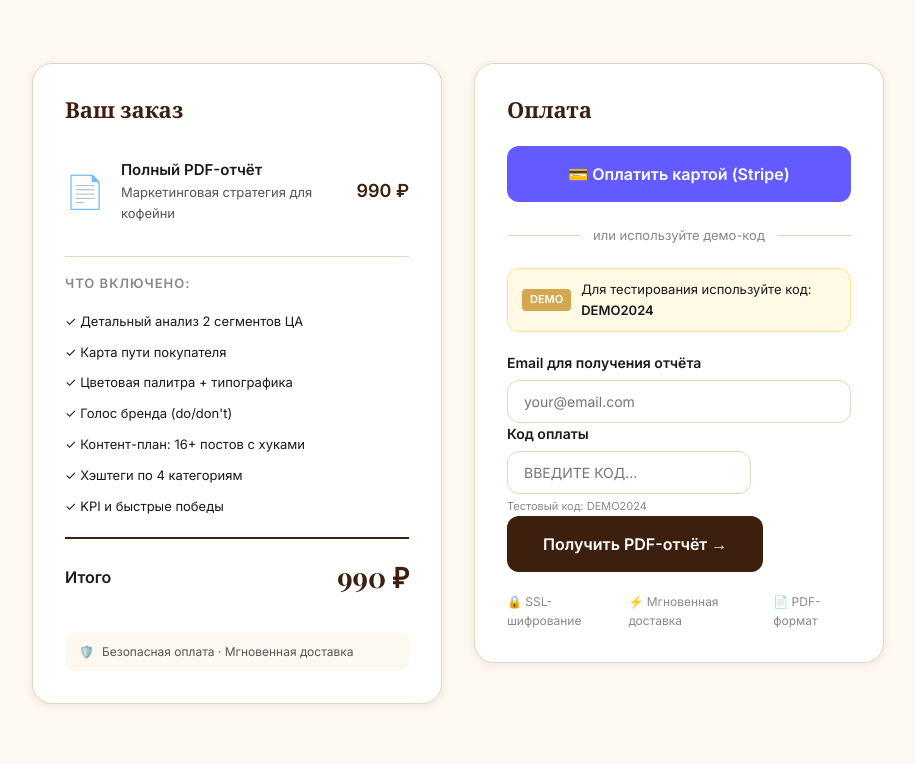
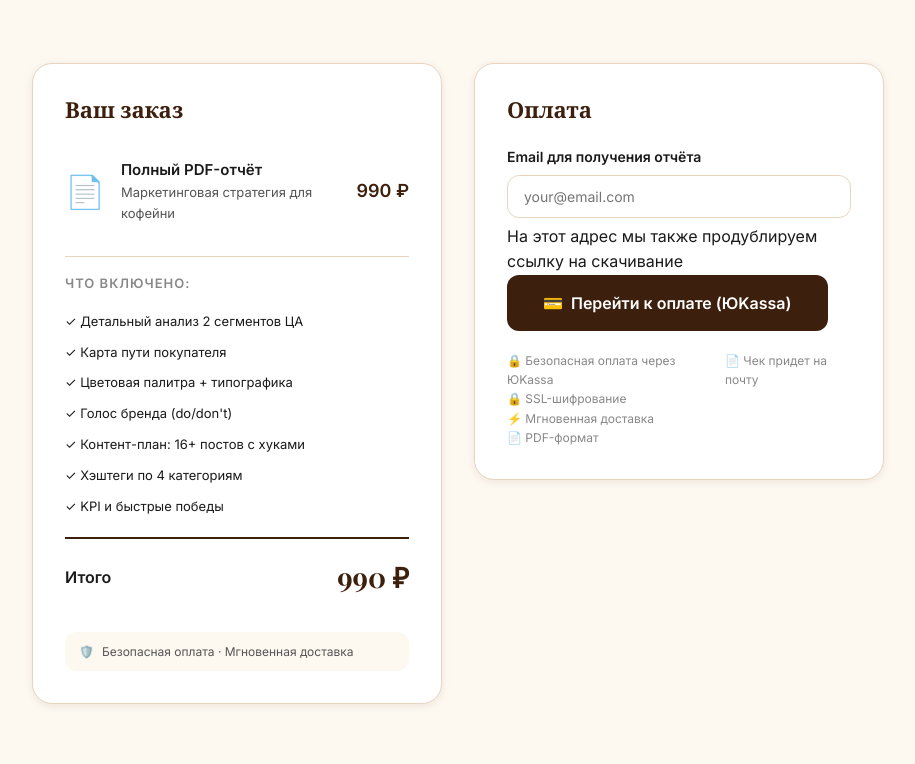
Before and after one commit to bagaudin200/Coffee, a Flask app: template templates/payment.html in a window 1280 px wide. Shown: the part 65-829 px from the top of the page, without its empty margins (182-1097 px from the left). Run offline with Flask 3, Linux system fonts and the light colour scheme; the template is opened without the code that fills it, so the values that code supplies are empty.

Commit message:
Integrate Yookassa payment system and remove Stripe

```diff
--- a/app.py
+++ b/app.py
@@ -1,149 +1,140 @@
 import os
-import json
 import uuid
-import hashlib
-import traceback
-from datetime import datetime
-from flask import Flask, render_template, request, jsonify, send_file, session, redirect, url_for
-from dotenv import load_dotenv
+from flask import Flask, render_template, request, jsonify, session, redirect, url_for, send_file
 from ai_generator import generate_strategy
 from pdf_generator import generate_pdf_report
+from yookassa import Configuration, Payment
+from dotenv import load_dotenv
 
 load_dotenv()
 
 app = Flask(__name__)
-# Use a strong secret key for client-side sessions
-app.secret_key = os.environ.get("SECRET_KEY", "coffeestrategy-secure-key-2024-v2")
+app.secret_key = os.environ.get("SECRET_KEY", "coffee-secret-2024")
 
-# Railway/Heroku often have issues with filesystem sessions.
-# Switching to default Flask client-side signed cookie sessions for maximum reliability.
-app.config["SESSION_PERMANENT"] = True
-app.config["PERMANENT_SESSION_LIFETIME"] = 3600 # 1 hour
+# ЮKassa Configuration
+YOOKASSA_SHOP_ID = os.environ.get("YOOKASSA_SHOP_ID")
+YOOKASSA_SECRET_KEY = os.environ.get("YOOKASSA_SECRET_KEY")
 
-REPORTS_DIR = os.path.join(os.path.dirname(__file__), "reports")
-os.makedirs(REPORTS_DIR, exist_ok=True)
+if YOOKASSA_SHOP_ID and YOOKASSA_SECRET_KEY:
+    Configuration.configure(YOOKASSA_SHOP_ID, YOOKASSA_SECRET_KEY)
 
-# Demo payment codes for testing
-VALID_PAYMENT_CODES = {"DEMO2024", "COFFEE99", "STRATEGY1"}
+@app.route('/')
+def index():
+    return render_template('index.html')
 
-@app.route("/")
-def index():
-    return render_template("index.html")
+@app.route('/brief')
+def brief():
+    return render_template('brief.html')
 
-@app.route("/brief")
-def brief():
-    return render_template("brief.html")
+@app.route('/api/generate', methods=['POST'])
+def api_generate():
+    try:
+        data = request.json
+        session['brief_data'] = data
 
-@app.route("/api/generate-preview", methods=["POST"])
-def generate_preview():
-    """Generate a free preview of the strategy."""
+        # Generate preview strategy
+        strategy = generate_strategy(data, preview_only=True)
+        session['strategy_preview'] = strategy
+
+        return jsonify({"success": True, "redirect": url_for('preview')})
+    except Exception as e:
+        print(f"Error in api_generate: {str(e)}")
+        return jsonify({"success": False, "error": str(e)}), 500
+
+@app.route('/preview')
+def preview():
+    brief_data = session.get('brief_data')
+    strategy = session.get('strategy_preview')
+
+    if not brief_data or not strategy:
+        return redirect(url_for('brief'))
+
+    return render_template('preview.html', brief_data=brief_data, strategy=strategy)
+
+@app.route('/payment')
+def payment():
+    if 'brief_data' not in session:
+        return redirect(url_for('brief'))
+    return render_template('payment.html')
+
+@app.route('/api/create-payment', methods=['POST'])
+def create_payment():
     try:
-        data = request.get_json()
-        if not data:
-            return jsonify({"error": "No data provided"}), 400
+        email = request.json.get('email')
+        if not email:
+            return jsonify({"success": False, "error": "Email is required"}), 400
 
-        # Required fields check
-        required_fields = ["coffee_name", "location", "target_audience", "coffee_type", "price_range"]
-        for field in required_fields:
-            if not data.get(field):
-                return jsonify({"error": f"Field '{field}' is required"}), 400
+        session['user_email'] = email
 
-        print(f"Generating preview for: {data.get('coffee_name')}")
-        strategy = generate_strategy(data, preview_only=True)
+        # Create Yookassa payment
+        idempotency_key = str(uuid.uuid4())
+        payment_response = Payment.create({
+            "amount": {
+                "value": "990.00",
+                "currency": "RUB"
+            },
+            "confirmation": {
+                "type": "redirect",
+                "return_url": request.host_url + "success"
+            },
+            "capture": True,
+            "description": f"Маркетинговая стратегия для кофейни ({email})",
+            "metadata": {
+                "email": email,
+                "coffee_name": session.get('brief_data', {}).get('coffee_name', 'Кофейня')
+            }
+        }, idempotency_key)
 
-        # Store in session (Flask will sign this cookie)
-        session.permanent = True
-        session["brief_data"] = data
-        session["strategy_preview"] = strategy
-        session["session_id"] = str(uuid.uuid4())
+        # Store payment ID in session to check later
+        session['payment_id'] = payment_response.id
 
-        print("Preview generated and stored in session successfully.")
-        return jsonify({"success": True, "strategy": strategy})
+        return jsonify({
+            "success": True,
+            "confirmation_url": payment_response.confirmation.confirmation_url
+        })
     except Exception as e:
-        print(f"ERROR in /api/generate-preview: {str(e)}")
-        print(traceback.format_exc())
-        return jsonify({"error": str(e)}), 500
+        print(f"Yookassa Error: {str(e)}")
+        return jsonify({"success": False, "error": str(e)}), 500
 
-@app.route("/preview")
-def preview():
+@app.route('/success')
+def success():
+    # In a real app, we'd check the payment status via API or Webhook
+    # For now, we'll assume success if they returned to this URL
+    payment_id = session.get('payment_id')
+    if not payment_id:
+        return redirect(url_for('index'))
+
+    return render_template('success.html')
+
+@app.route('/api/download-report')
+def download_report():
     try:
-        strategy = session.get("strategy_preview")
-        brief_data = session.get("brief_data")
-
-        if not strategy or not brief_data:
-            print("Preview accessed without session data. Redirecting to brief.")
-            return redirect(url_for("brief"))
-
-        return render_template("preview.html", strategy=strategy, brief_data=brief_data)
-    except Exception as e:
-        print(f"ERROR in /preview route: {str(e)}")
-        print(traceback.format_exc())
-        return f"Internal Server Error: {str(e)}", 500
-
-@app.route("/payment")
-def payment():
-    if not session.get("strategy_preview"):
-        return redirect(url_for("brief"))
-    return render_template("payment.html")
-
-@app.route("/api/process-payment", methods=["POST"])
-def process_payment():
-    """Process payment and generate full PDF report."""
-    try:
-        data = request.get_json()
-        payment_code = data.get("payment_code", "").strip().upper()
-
-        brief_data = session.get("brief_data")
+        brief_data = session.get('brief_data')
         if not brief_data:
-            return jsonify({"error": "Session expired. Please fill the brief again."}), 400
-
-        if payment_code not in VALID_PAYMENT_CODES:
-            return jsonify({"error": "Invalid payment code. Use DEMO2024 for testing."}), 400
+            return "No data found", 404
 
         # Generate full strategy
         full_strategy = generate_strategy(brief_data, preview_only=False)
 
         # Generate PDF
-        report_id = str(uuid.uuid4())[:8].upper()
-        pdf_filename = f"coffee_strategy_{report_id}.pdf"
-        pdf_path = os.path.join(REPORTS_DIR, pdf_filename)
-        generate_pdf_report(brief_data, full_strategy, pdf_path, report_id)
+        pdf_path = f"/tmp/strategy_{uuid.uuid4().hex}.pdf"
+        generate_pdf_report(brief_data, full_strategy, pdf_path)
 
-        session["pdf_filename"] = pdf_filename
-        session["report_id"] = report_id
+        return send_file(
+            pdf_path,
+            as_attachment=True,
+            download_name=f"Strategy_{brief_data.get('coffee_name', 'Coffee')}.pdf"
+        )
+    except Exception as e:
+        print(f"PDF Generation Error: {str(e)}")
+        return str(e), 500
 
-        return jsonify({
-            "success": True,
-            "report_id": report_id,
-            "download_url": f"/download/{pdf_filename}"
-        })
-    except Exception as e:
-        print(f"ERROR in /api/process-payment: {str(e)}")
-        return jsonify({"error": str(e)}), 500
+# Webhook for Yookassa (Optional but recommended for production)
+@app.route('/api/yookassa-webhook', methods=['POST'])
+def yookassa_webhook():
+    # Logic to handle payment.succeeded event
+    return jsonify({"status": "ok"})
 
-@app.route("/download/<filename>")
-def download_report(filename):
-    if not filename.endswith(".pdf") or "/" in filename or ".." in filename:
-        return "Invalid file", 400
-
-    pdf_path = os.path.join(REPORTS_DIR, filename)
-    if not os.path.exists(pdf_path):
-        return "Report not found", 404
-
-    return send_file(pdf_path, as_attachment=True, download_name=filename)
-
-@app.route("/success")
-def success():
-    report_id = session.get("report_id")
-    pdf_filename = session.get("pdf_filename")
-    brief_data = session.get("brief_data")
-    if not report_id:
-        return redirect(url_for("index"))
-    return render_template("success.html",
-                           report_id=report_id,
-                           pdf_filename=pdf_filename,
-                           coffee_name=brief_data.get("coffee_name", "") if brief_data else "")
-
-if __name__ == "__main__":
+if __name__ == '__main__':
     port = int(os.environ.get("PORT", 5000))
-    app.run(host="0.0.0.0", port=port, debug=False)
+    app.run(host='0.0.0.0', port=port)
--- a/requirements.txt
+++ b/requirements.txt
@@ -3,7 +3,7 @@ flask-session==0.8.0
 openai>=1.0.0
 google-generativeai>=0.8.3
 reportlab==4.2.5
-stripe==14.4.1
+yookassa>=3.3.0
 python-dotenv==1.2.2
 Pillow>=10.0.0
 gunicorn==21.2.0
--- a/templates/payment.html
+++ b/templates/payment.html
@@ -71,53 +71,27 @@
     <div class="payment-form-block">
       <h2>Оплата</h2>
 
-      <!-- Stripe button (if configured) -->
-      <div id="stripeBlock" class="payment-method-block">
-        <button id="stripeBtn" class="btn-primary btn-large btn-stripe">
-          💳 Оплатить картой (Stripe)
-        </button>
-        <div class="payment-divider">
-          <span>или используйте демо-код</span>
-        </div>
-      </div>
-
-      <!-- Demo payment form -->
-      <div class="demo-payment-block">
-        <div class="demo-notice">
-          <span class="demo-badge">DEMO</span>
-          <span>Для тестирования используйте код: <strong>DEMO2024</strong></span>
+      <div class="payment-method-block">
+        <div class="form-group">
+          <label for="email">Email для получения отчёта</label>
+          <input type="email" id="email" name="email"
+                 placeholder="your@email.com" required>
+          <p class="input-hint">На этот адрес мы также продублируем ссылку на скачивание</p>
         </div>
 
-        <form id="paymentForm">
-          <div class="form-group">
-            <label for="email">Email для получения отчёта</label>
-            <input type="email" id="email" name="email"
-                   placeholder="your@email.com" required>
-          </div>
+        <button id="yookassaBtn" class="btn-primary btn-large btn-block">
+          <span class="btn-icon">💳</span> Перейти к оплате (ЮKassa)
+        </button>
 
-          <div class="form-group">
-            <label for="payment_code">Код оплаты</label>
-            <div class="code-input-wrapper">
-              <input type="text" id="payment_code" name="payment_code"
-                     placeholder="Введите код..." required
-                     style="text-transform: uppercase;">
-              <div class="code-hint">Тестовый код: DEMO2024</div>
-            </div>
-          </div>
-
-          <button type="submit" class="btn-primary btn-large" id="payBtn">
-            <span class="btn-text">Получить PDF-отчёт →</span>
-            <span class="btn-loading hidden">
-              <span class="spinner"></span>
-              Генерируем отчёт...
-            </span>
-          </button>
-        </form>
+        <div class="payment-security">
+          <span class="security-item">🔒 Безопасная оплата через ЮKassa</span>
+          <span class="security-item">📄 Чек придет на почту</span>
+        </div>
       </div>
 
       <div id="paymentError" class="error-message hidden"></div>
 
-      <div class="payment-security">
+      <div class="payment-security-footer">
         <div class="security-item">🔒 SSL-шифрование</div>
         <div class="security-item">⚡ Мгновенная доставка</div>
         <div class="security-item">📄 PDF-формат</div>
@@ -127,6 +101,43 @@
   </div>
 </div>
 
-<script src="/static/js/payment.js"></script>
+<script>
+document.getElementById('yookassaBtn').addEventListener('click', async function() {
+    const email = document.getElementById('email').value;
+    if (!email || !email.includes('@')) {
+        alert('Пожалуйста, введите корректный email');
+        return;
+    }
+
+    const btn = this;
+    const originalText = btn.innerHTML;
+    btn.disabled = true;
+    btn.innerHTML = '<span class="spinner"></span> Создание платежа...';
+
+    try {
+        const response = await fetch('/api/create-payment', {
+            method: 'POST',
+            headers: { 'Content-Type': 'application/json' },
+            body: JSON.stringify({ email: email })
+        });
+
+        const result = await response.json();
+        if (result.success) {
+            // Redirect to Yookassa confirmation page
+            window.location.href = result.confirmation_url;
+        } else {
+            alert('Ошибка при создании платежа: ' + result.error);
+            btn.disabled = false;
+            btn.innerHTML = originalText;
+        }
+    } catch (error) {
+        console.error('Error:', error);
+        alert('Произошла сетевая ошибка. Попробуйте позже.');
+        btn.disabled = false;
+        btn.innerHTML = originalText;
+    }
+});
+</script>
+
 </body>
 </html>
```
